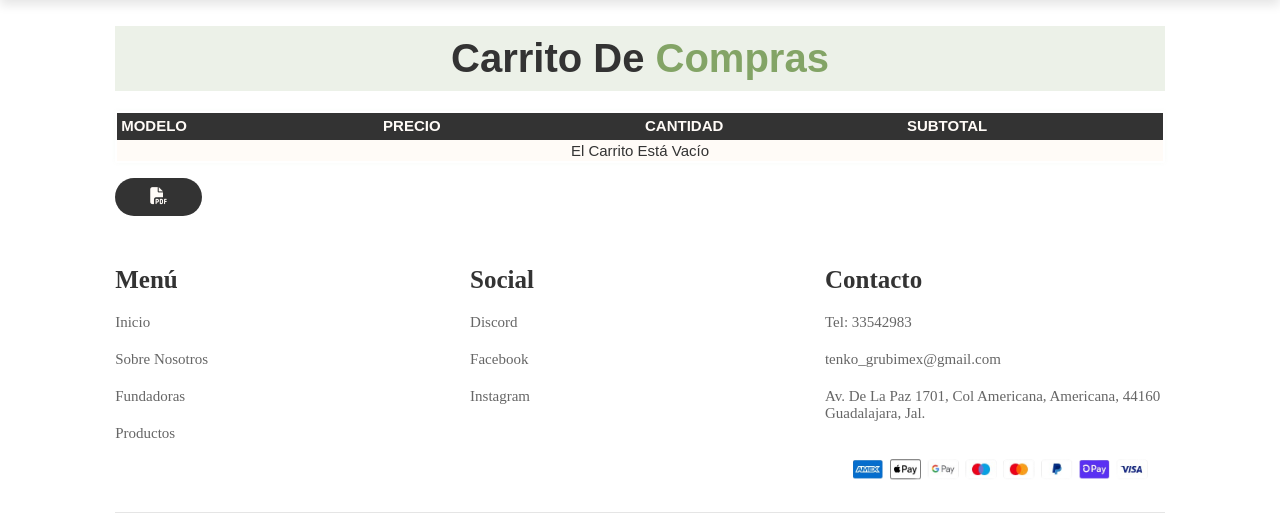
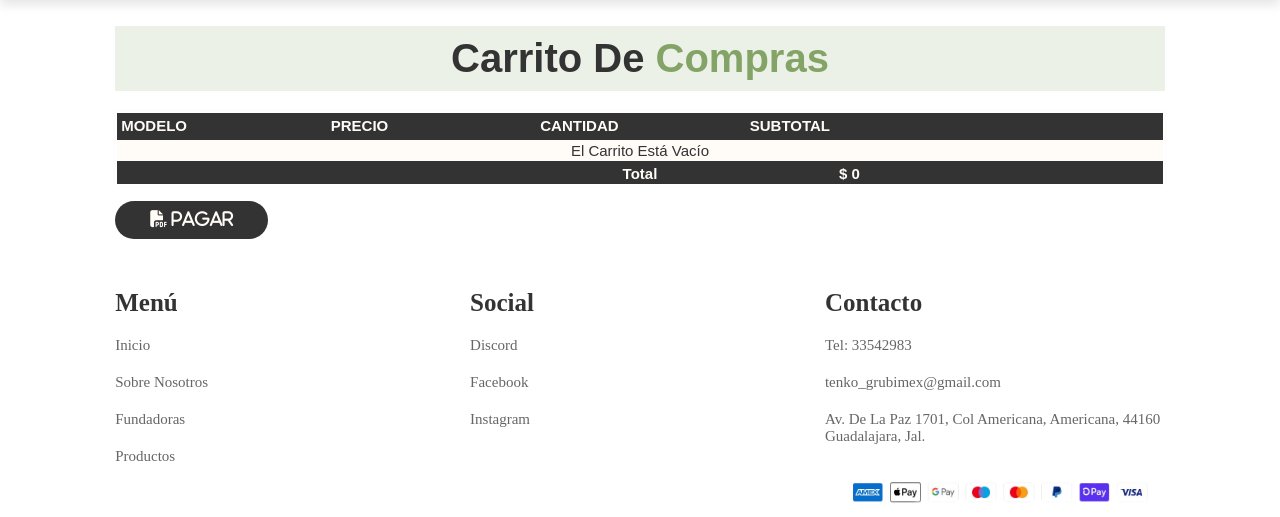
Before and after one commit to sly8057/grubi-v2, a PHP site: page /php/cart.php in a window 1280 px wide. Shown: the part 94-611 px from the top of the page. Run offline with PHP 8.4, Linux system fonts and the light colour scheme; some web fonts are replaced.

Commit message:
cart pt 3

```diff
--- a/css/style.css
+++ b/css/style.css
@@ -617,12 +617,16 @@ section .spacing {
 	color: var(--bg-color);
 }
 
-.table .edit a {
+.edit a {
 	color: rgb(254, 204, 77);
 }
 
-.table .delete a {
+.delete a {
 	color: rgb(253, 120, 91);
+}
+
+.icon a {
+	color: var(--bg-color);
 }
 
 .cart table {
@@ -648,6 +652,19 @@ section .spacing {
 	color: var(--font-color);
 }
 
+tfoot td {
+	background-color: var(--font-color);
+	color: var(--bg-color);
+	font-weight: bold;
+}
+
+.table .btn {
+	display: inline-flex;
+	margin: 1rem;
+	margin-bottom: 0;
+	border-radius: 2rem;
+	padding: .9rem 2.5rem;
+}
 
 
 
--- a/php/cart.php
+++ b/php/cart.php
@@ -65,10 +65,12 @@ if(isset($_SESSION['id_cliente'])){
 						<th class = "table">precio</th>
 						<th class = "table">cantidad</th>
 						<th class = "table">subtotal</th>
+						<th class = "table"></th>
 					</tr>
 				</thead>
 				<tbody>
 					<?php
+						$total = 0;
 						if(isset($_SESSION['carrito'])) {
 							foreach ($_SESSION['carrito'] as $btn_sku => $maceta) {
 								echo "<tr>";
@@ -76,16 +78,31 @@ if(isset($_SESSION['id_cliente'])){
                                 echo "<td class = 'table'>$ {$maceta['precio']}</td>";
                                 echo "<td class = 'table'>{$maceta['cantidad']}</td>";
                                 echo "<td class = 'table'>$ {$maceta['subtotal']}</td>";
+                                echo "<td class = 'table'>";
+								echo "<button class = 'btn icon'><a href = 'editCart.php?act=add&sku={$btn_sku}' class = 'fas fa-plus'></a></button>";
+								echo "<button class = 'btn icon'><a href = 'editCart.php?act=substract&sku={$btn_sku}' class = 'fas fa-minus'></a></button>";
+								echo "<button class = 'btn delete'><a href = 'editCart.php?act=delete&sku={$btn_sku}' class = 'fas fa-trash'></a></button>";
+								echo "</td>";
 								echo "</tr>";
+								$total += $maceta['subtotal'];
 							}
 						} else {
 							echo "<tr><td colspan='5'>El carrito está vacío</td></tr>";
 						}
 					?>
 				</tbody>
+				<tfoot>
+					<tr>
+						<td></td>
+						<td></td>
+						<td>total</td>
+						<td>$ <?php echo $total; ?></td>
+						<td></td>
+					</tr>
+				</tfoot>
 			</table>
 		</div>
-		<button class="btn pdf"><a href="pdf.php" target="_blank" class="fas fa-file-pdf"></a></button>
+		<div class="btn pdf"><a href="pdf.php" target="_blank" class="fas fa-file-pdf"> pagar</a></div>
 	</section>
 <!-- carrito section end -->
 
```
Also changed, not shown: php/deleteProduct.php (+10 -10 lines), php/editCart.php (added, +44 -0 lines).
